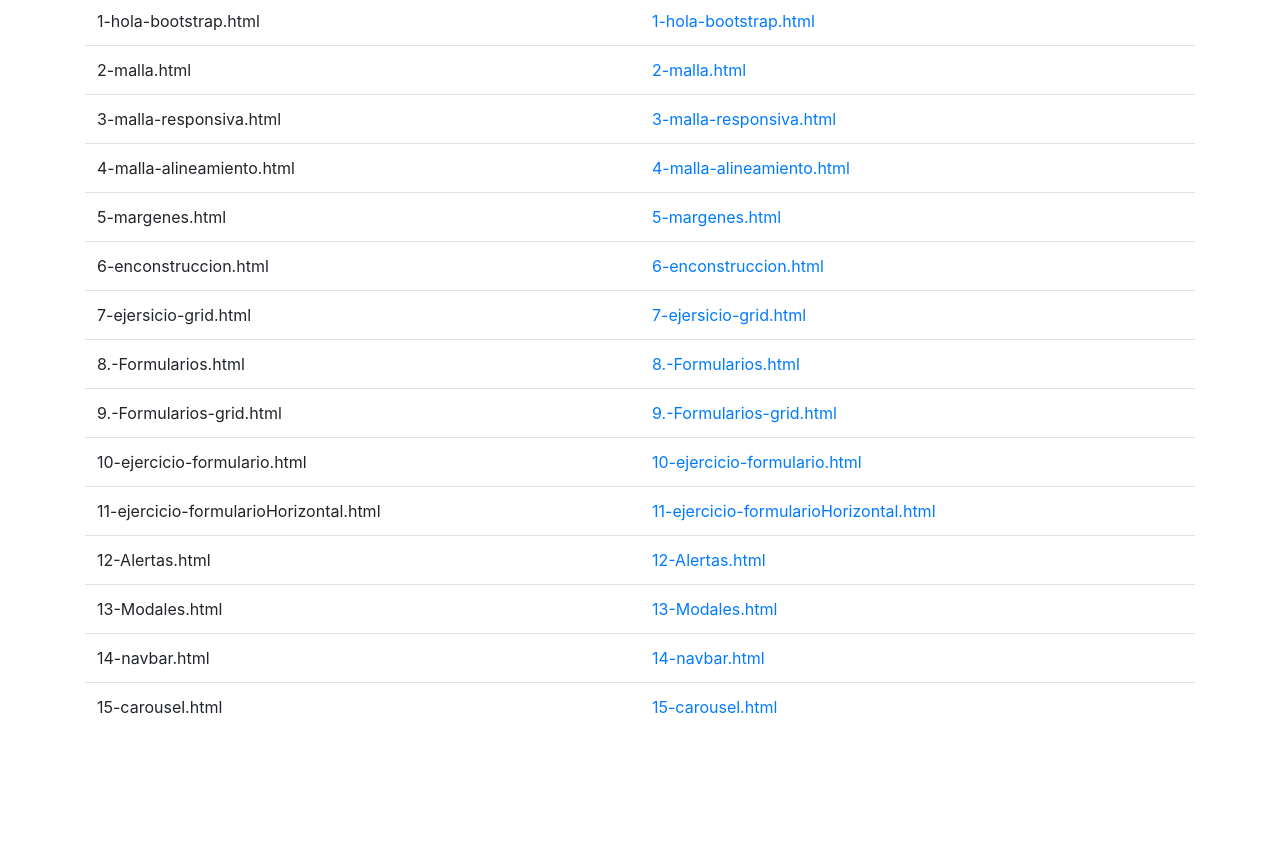
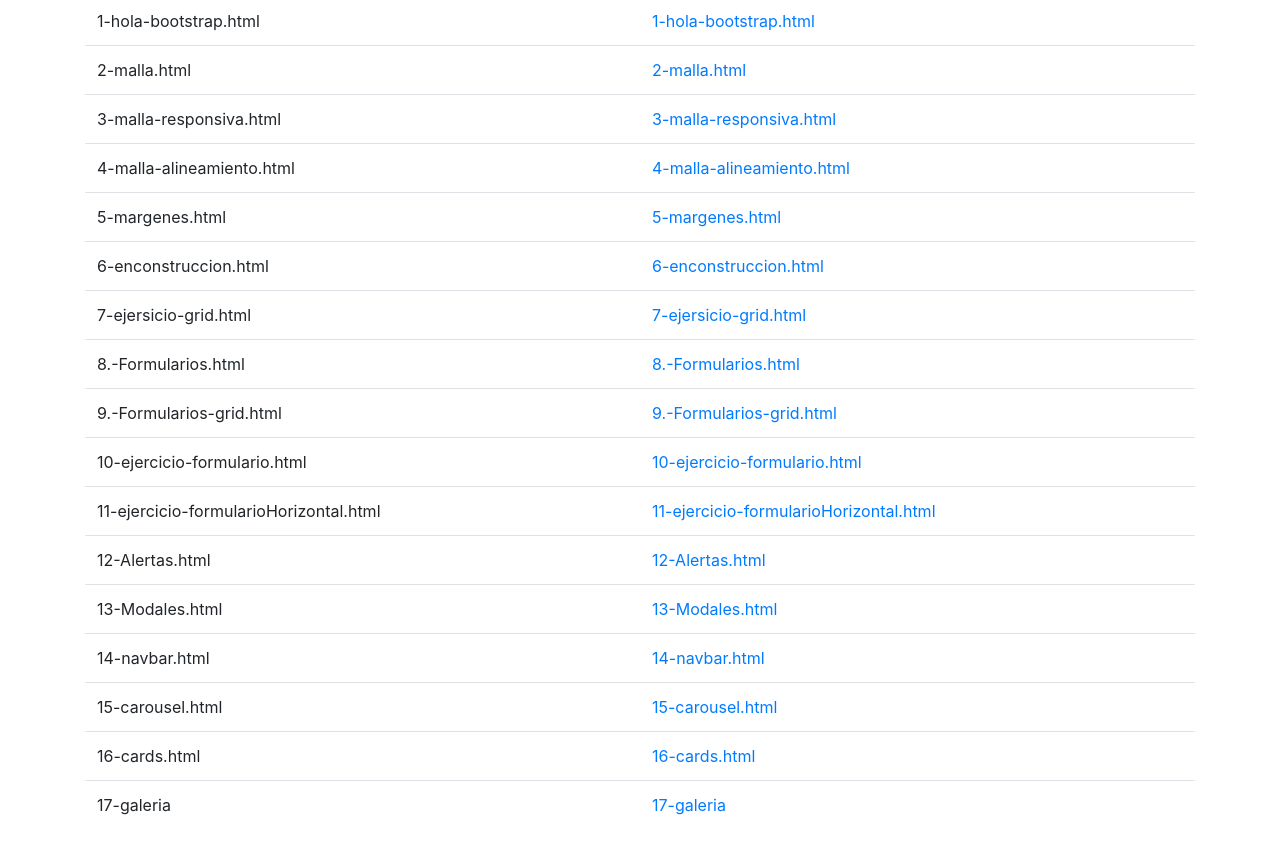
Before and after one commit to uaslp-appweb/ejemplos-bootrap-oscaruaslp, a plain HTML site: page index.html in a window 1280 px wide. Shown: the part 109-954 px from the top of the page. Before the commit the page ends 856 px from the top, so only its background shows below. Drawn offline with nearby package versions, Linux system fonts and the light colour scheme.

Commit message:
Add files via upload

```diff
--- a/index.html
+++ b/index.html
@@ -85,6 +85,14 @@
                 <td>15-carousel.html</td>
                 <td><a href="15-carousel.html">15-carousel.html</a></td>
             </tr>
+            <tr>
+                <td>16-cards.html</td>
+                <td><a href="16-cards.html">16-cards.html</a></td>
+            </tr>
+            <tr>
+                <td>17-galeria</td>
+                <td><a href="17-galeria/index.html">17-galeria</a></td>
+            </tr>
         </table>
     </div>
 
```
